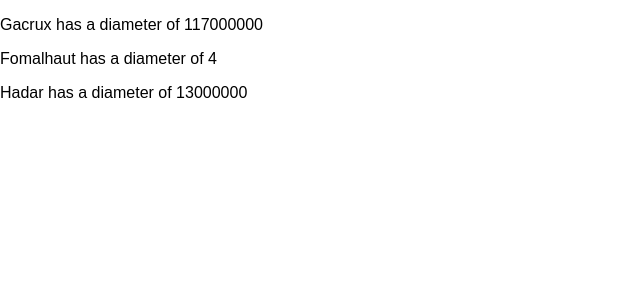
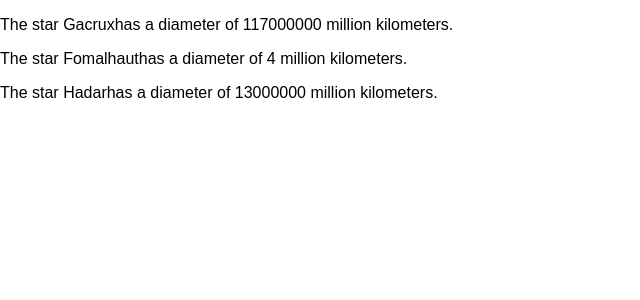
Before and after one commit to crouton21/gacrux-star-list, a React (Create React App) app: page / in a window 1280 px wide. Shown: the top 300 px of the page, without its empty margins (0-640 px from the left). Built offline with nearby package versions, Linux system fonts and the light colour scheme.

Commit message:
change sentence

```diff
--- a/src/components/App/App.js
+++ b/src/components/App/App.js
@@ -22,7 +22,8 @@ class App extends Component {
     // const starListItemArray = this.state.starList.map((star, i) => <li key={i}>{star}</li>);
     return (
          <div>
-         {this.state.starList.map((star, i) => <p key={i}>{star.name} has a diameter of {star.diameter}</p>)}
+         {this.state.starList.map((star, i) => <p key={i}>The star {star.name}
+         has a diameter of {star.diameter} million kilometers.</p>)}
          </div>
     );
   }
```
